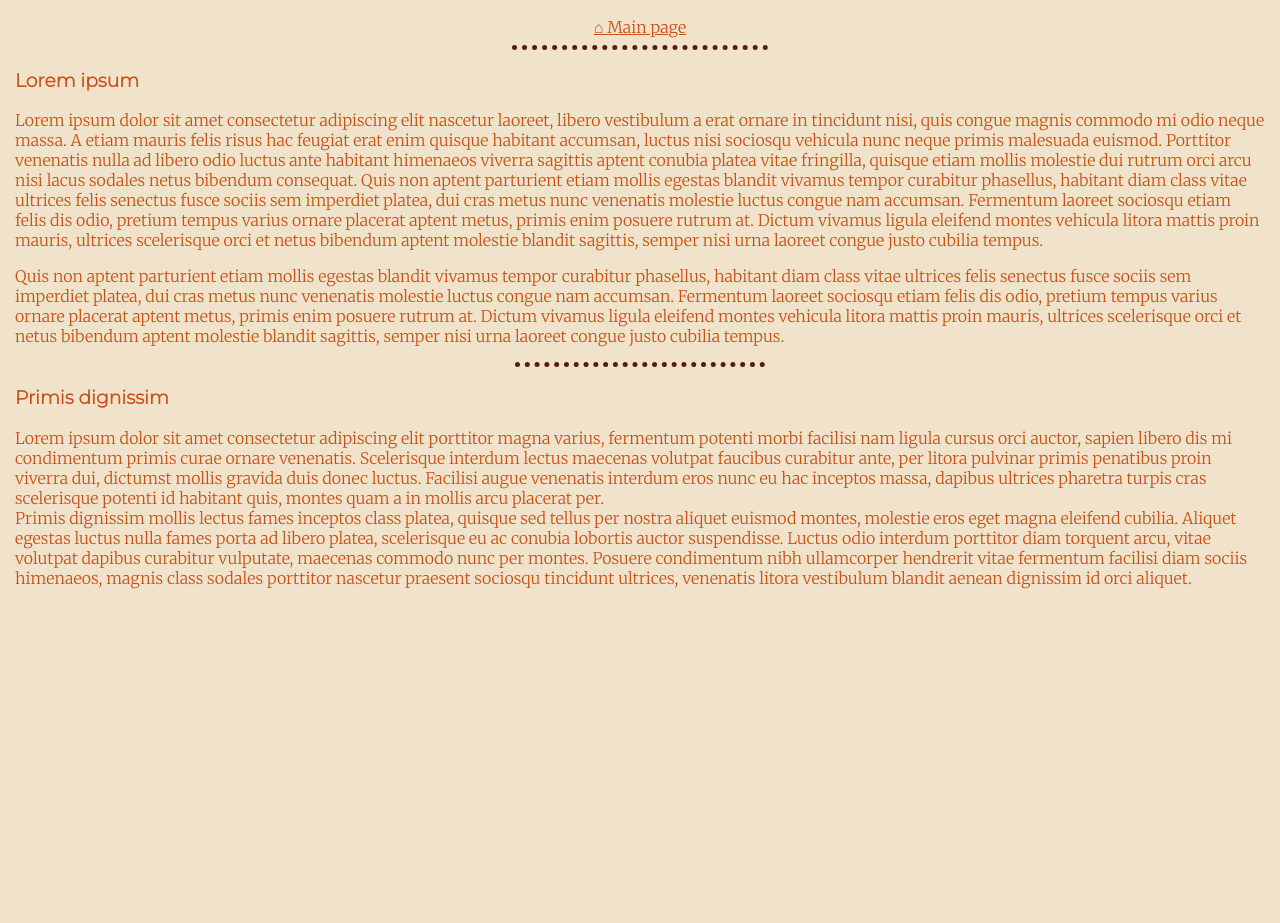
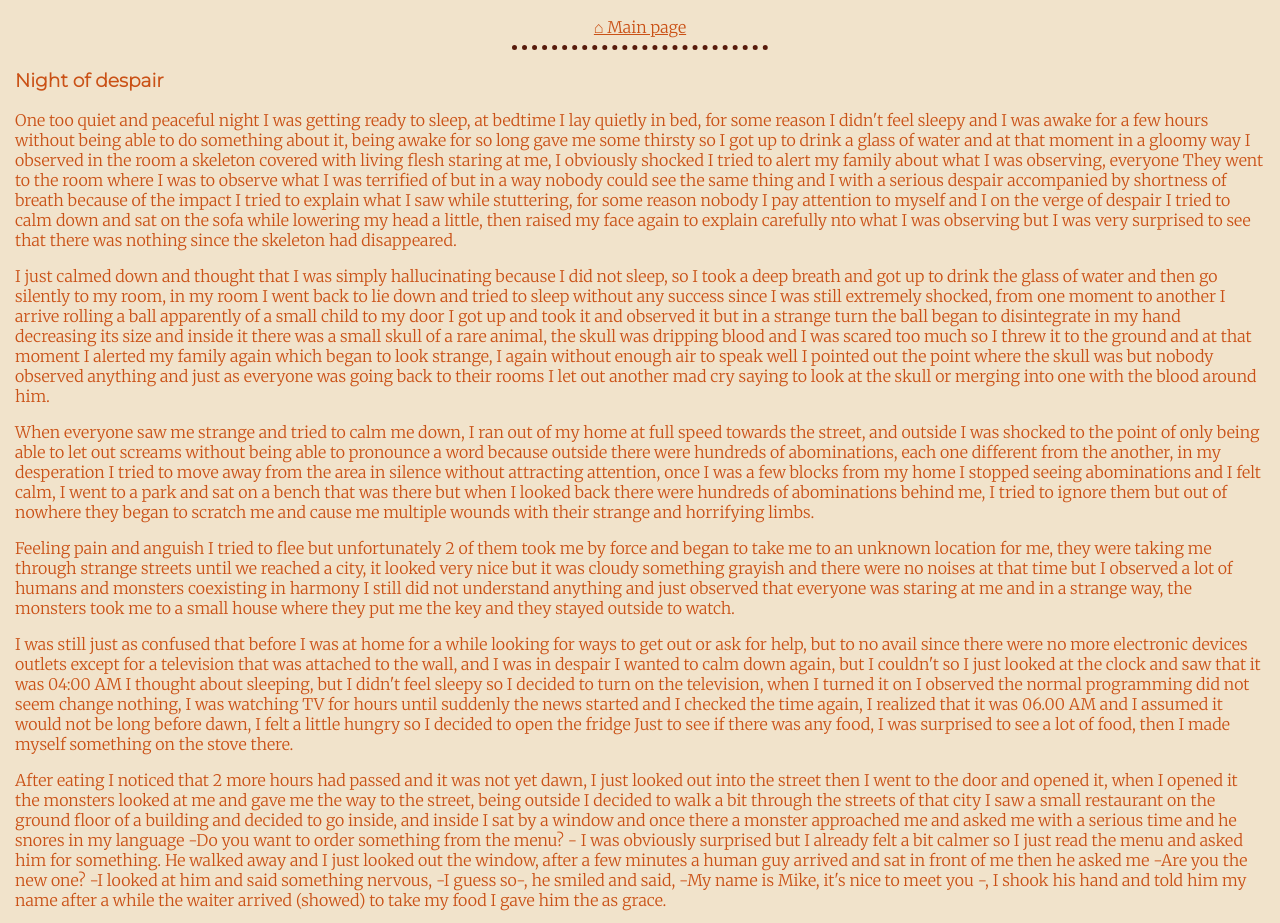
Before and after one commit to Ednili/englishblog, a plain HTML site: page ficcion.html in a window 1280 px wide. Shown: the part 158-1081 px from the top of the page. Before the commit the page ends 800 px from the top, so only its background shows below. Drawn offline with Linux system fonts and the light colour scheme.

Commit message:
Update ficcion.html

```diff
--- a/ficcion.html
+++ b/ficcion.html
@@ -16,31 +16,37 @@
     <hr>
   </div>
   <div class="ficcion-cuerpo">
-    <h3>Lorem ipsum</h3>
-    <p>Lorem ipsum dolor sit amet consectetur adipiscing elit nascetur laoreet, libero vestibulum a erat ornare in tincidunt nisi, quis congue magnis commodo mi odio neque massa. A etiam mauris felis risus hac feugiat erat enim quisque habitant
-      accumsan, luctus nisi sociosqu vehicula nunc neque primis malesuada euismod. Porttitor venenatis nulla ad libero odio luctus ante habitant himenaeos viverra sagittis aptent conubia platea vitae fringilla, quisque etiam mollis molestie dui
-      rutrum orci arcu nisi lacus sodales netus bibendum consequat. Quis non aptent parturient etiam mollis egestas blandit vivamus tempor curabitur phasellus, habitant diam class vitae ultrices felis senectus fusce sociis sem imperdiet platea, dui
-      cras metus nunc venenatis molestie luctus congue nam accumsan. Fermentum laoreet sociosqu etiam felis dis odio, pretium tempus varius ornare placerat aptent metus, primis enim posuere rutrum at. Dictum vivamus ligula eleifend montes vehicula
-      litora mattis proin mauris, ultrices scelerisque orci et netus bibendum aptent molestie blandit sagittis, semper nisi urna laoreet congue justo cubilia tempus.
+    <h3>Night of despair</h3>
+    <p>One too quiet and peaceful night I was getting ready to sleep, at bedtime I lay quietly in bed, for some reason I didn't feel sleepy and I was awake for a few hours without being able to do something about it, being awake for so long gave me some thirsty so I got up to drink a glass of water and at that moment in a gloomy way I observed in the room a skeleton covered with living flesh staring at me, I obviously shocked I tried to alert my family about what I was observing, everyone They went to the room where I was to observe what I was terrified of but in a way nobody could see the same thing and I with a serious despair accompanied by shortness of breath because of the impact I tried to explain what I saw while stuttering, for some reason nobody I pay attention to myself and I on the verge of despair I tried to calm down and sat on the sofa while lowering my head a little, then raised my face again to explain carefully nto what I was observing but I was very surprised to see that there was nothing since the skeleton had disappeared.
     </p>
     <p>
-      Quis non aptent parturient etiam mollis egestas blandit vivamus tempor curabitur phasellus, habitant diam class vitae ultrices felis senectus fusce sociis sem imperdiet platea, dui cras metus nunc venenatis molestie luctus congue nam accumsan.
-      Fermentum laoreet sociosqu etiam felis dis odio, pretium tempus varius ornare placerat aptent metus, primis enim posuere rutrum at. Dictum vivamus ligula eleifend montes vehicula litora mattis proin mauris, ultrices scelerisque orci et netus
-      bibendum aptent molestie blandit sagittis, semper nisi urna laoreet congue justo cubilia tempus.
+      I just calmed down and thought that I was simply hallucinating because I did not sleep, so I took a deep breath and got up to drink the glass of water and then go silently to my room, in my room I went back to lie down and tried to sleep without any success since I was still extremely shocked, from one moment to another I arrive rolling a ball apparently of a small child to my door I got up and took it and observed it but in a strange turn the ball began to disintegrate in my hand decreasing its size and inside it there was a small skull of a rare animal, the skull was dripping blood and I was scared too much so I threw it to the ground and at that moment I alerted my family again which began to look strange, I again without enough air to speak well I pointed out the point where the skull was but nobody observed anything and just as everyone was going back to their rooms I let out another mad cry saying to look at the skull or merging into one with the blood around him.
+    </p>
+    <p>
+      When everyone saw me strange and tried to calm me down, I ran out of my home at full speed towards the street, and outside I was shocked to the point of only being able to let out screams without being able to pronounce a word because outside there were hundreds of abominations, each one different from the another, in my desperation I tried to move away from the area in silence without attracting attention, once I was a few blocks from my home I stopped seeing abominations and I felt calm, I went to a park and sat on a bench that was there but when I looked back there were hundreds of abominations behind me, I tried to ignore them but out of nowhere they began to scratch me and cause me multiple wounds with their strange and horrifying limbs.
+
+    </p>
+    <p>
+      Feeling pain and anguish I tried to flee but unfortunately 2 of them took me by force and began to take me to an unknown location for me, they were taking me through strange streets until we reached a city, it looked very nice but it was cloudy something grayish and there were no noises at that time but I observed a lot of humans and monsters coexisting in harmony I still did not understand anything and just observed that everyone was staring at me and in a strange way, the monsters took me to a small house where they put me the key and they stayed outside to watch.
+
+    </p>
+    <p>
+      I was still just as confused that before I was at home for a while looking for ways to get out or ask for help, but to no avail since there were no more electronic devices outlets except for a television that was attached to the wall, and I was in despair I wanted to calm down again, but I couldn't so I just looked at the clock and saw that it was 04:00 AM I thought about sleeping, but I didn't feel sleepy so I decided to turn on the television, when I turned it on I observed the normal programming did not seem change nothing, I was watching TV for hours until suddenly the news started and I checked the time again, I realized that it was 06.00 AM and I assumed it would not be long before dawn, I felt a little hungry so I decided to open the fridge Just to see if there was any food, I was surprised to see a lot of food, then I made myself something on the stove there.
+    </p>
+    <p>
+      After eating I noticed that 2 more hours had passed and it was not yet dawn, I just looked out into the street then I went to the door and opened it, when I opened it the monsters looked at me and gave me the way to the street, being outside I decided to walk a bit through the streets of that city I saw a small restaurant on the ground floor of a building and decided to go inside, and inside I sat by a window and once there a monster approached me and asked me with a serious time and he snores in my language -Do you want to order something from the menu? - I was obviously surprised but I already felt a bit calmer so I just read the menu and asked him for something. He walked away and I just looked out the window, after a few minutes a human guy arrived and sat in front of me then he asked me -Are you the new one? -I looked at him and said something nervous, -I guess so-, he smiled and said, -My name is Mike, it's nice to meet you -, I shook his hand and told him my name after a while the waiter arrived (showed) to take my food I gave him the as grace.
+    </p>
+    <p>
+      Me and Mike finished eating and we talked for a while later I asked the waiter for the bill and he laughed saying, -It's nothing sir, you can go- I was surprised and happy I got up and went out together with Mike then he continued to tell me that there is They live for free and they provided everything they needed to live, I was surprised and tried to look for exits many times but I never had the courage to go out, the sun did not come out in all those months, I still couldn't sleep and everything was going well at once strange way until one day I suggested to Mike to go out and go back to our homes, he and I planned it and carried out a laborious and complicated plan, and just before we left the monsters took us and I saw how they killed Mike and then me They tore me to pieces, then I got up on the couch in the house in that horrible city, I didn't understand what happened but I went to Mike's house but he didn't know who I was and said that his name wasn't Mike, then I met more people that he also wanted out and Mike's story repeated itself. Everyone forgot about me and the rest and they all had different names.
+    </p>
+    <p>
+      I kept trying to escape without success and the same thing always happened, everyone forgot everything and in the end I understood that there was no way out and that we were all condemned to live there living an eternal “NIGHT OF DESPERATION”.
     </p>
     <hr>
 
     <h3>Primis dignissim</h3>
-    <p>
-      Lorem ipsum dolor sit amet consectetur adipiscing elit porttitor magna varius, fermentum potenti morbi facilisi nam ligula cursus orci auctor, sapien libero dis mi condimentum primis curae ornare venenatis. Scelerisque interdum lectus maecenas
-      volutpat faucibus curabitur ante, per litora pulvinar primis penatibus proin viverra dui, dictumst mollis gravida duis donec luctus. Facilisi augue venenatis interdum eros nunc eu hac inceptos massa, dapibus ultrices pharetra turpis cras
-      scelerisque potenti id habitant quis, montes quam a in mollis arcu placerat per. <br>
 
-      Primis dignissim mollis lectus fames inceptos class platea, quisque sed tellus per nostra aliquet euismod montes, molestie eros eget magna eleifend cubilia. Aliquet egestas luctus nulla fames porta ad libero platea, scelerisque eu ac conubia
-      lobortis auctor suspendisse. Luctus odio interdum porttitor diam torquent arcu, vitae volutpat dapibus curabitur vulputate, maecenas commodo nunc per montes. Posuere condimentum nibh ullamcorper hendrerit vitae fermentum facilisi diam sociis
-      himenaeos, magnis class sodales porttitor nascetur praesent sociosqu tincidunt ultrices, venenatis litora vestibulum blandit aenean dignissim id orci aliquet.
-
-    </p>
+    <img src="images/night.jpg" alt="">
 
   </div>
 
```
